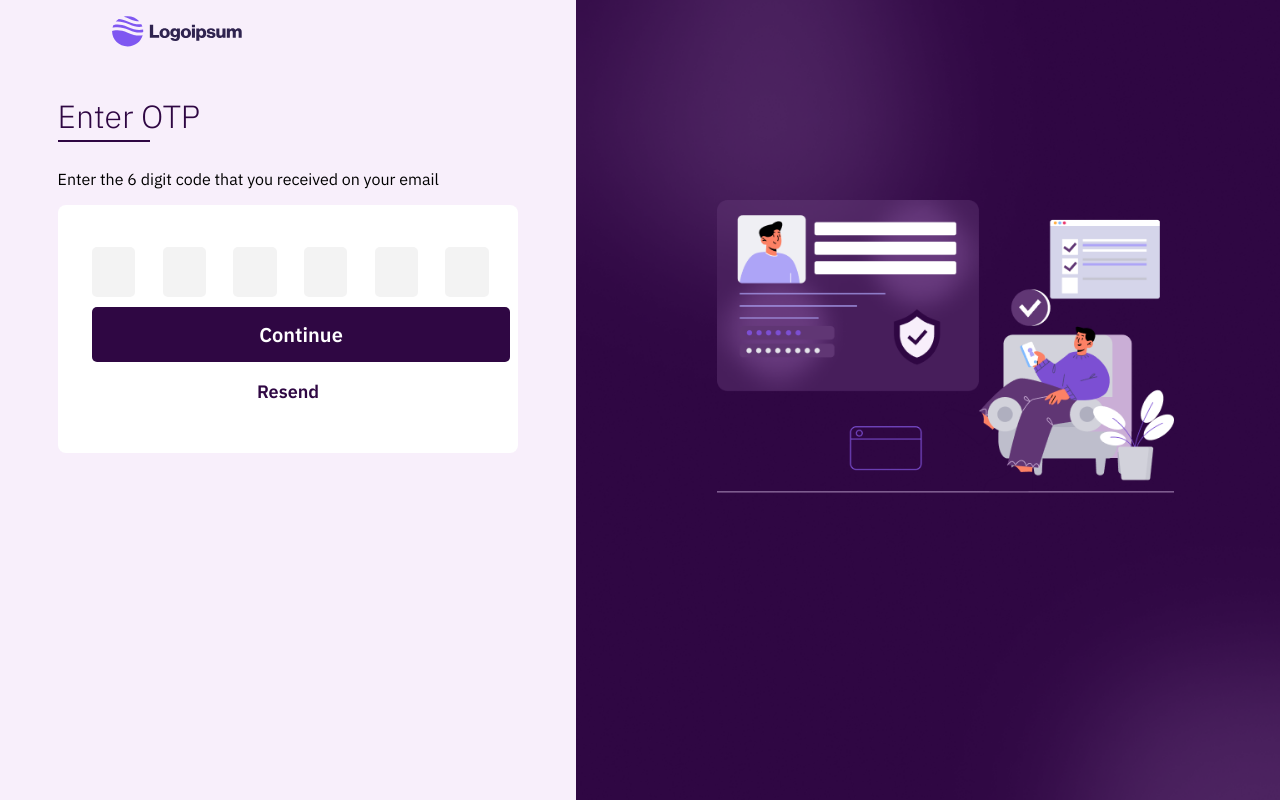
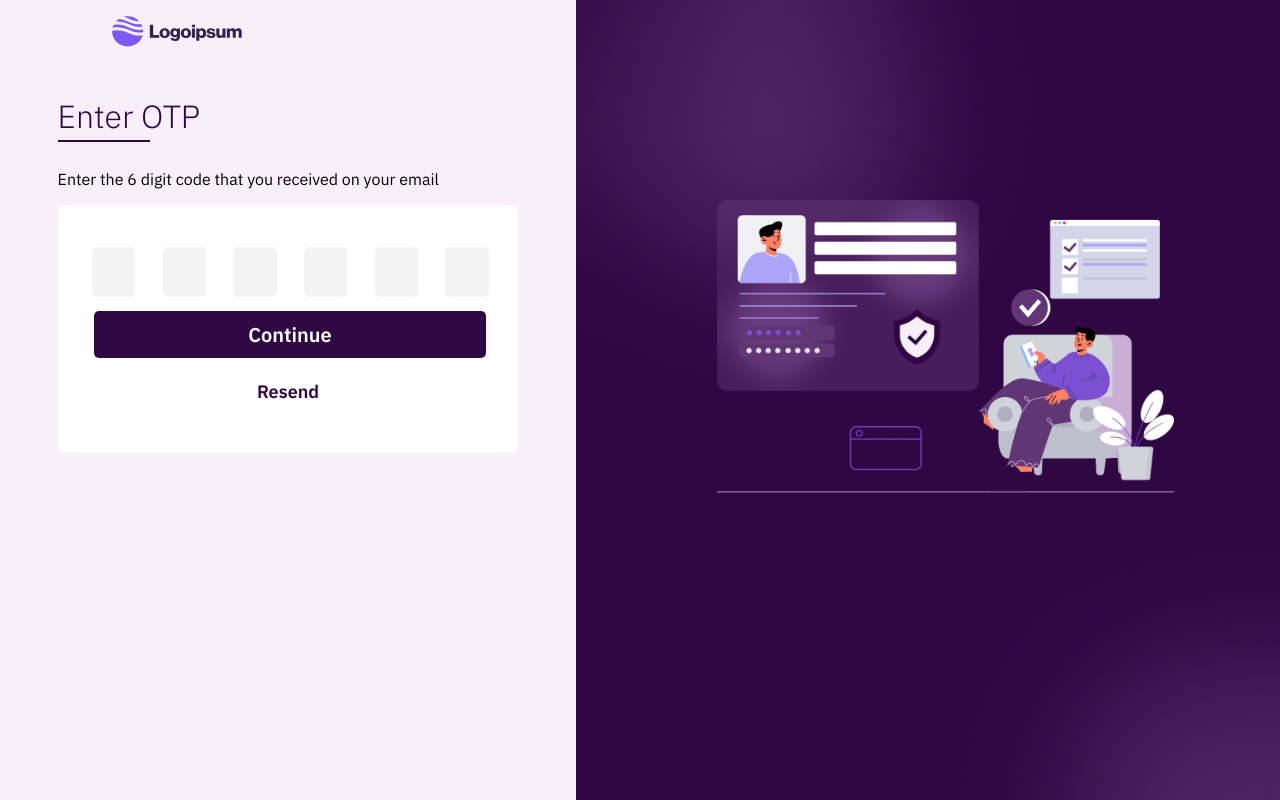
Before and after one commit to altamash2000/online_practice, a React (Create React App) app: page /auth/otp in a window 1280 px wide. Built offline with nearby package versions, Linux system fonts and the light colour scheme.

Commit message:
password

```diff
--- a/src/auth/signup/index.js
+++ b/src/auth/signup/index.js
@@ -14,10 +14,10 @@ export default function Signup() {
   const emailregex = /^(([^<>()[\]\\.,;:\s@\"]+(\.[^<>()[\]\\.,;:\s@\"]+)*)|(\".+\"))@((\[[0-9]{1,3}\.[0-9]{1,3}\.[0-9]{1,3}\.[0-9]{1,3}\])|(([a-zA-Z\-0-9]+\.)+[a-zA-Z]{2,}))$/;
   const passwordRegex = /^(?=.*[0-9])(?=.*[!@#$%^&*])[a-zA-Z0-9!@#$%^&*]{6,16}$/;
   const navigate = useNavigate();
-  const onClick = () => {
-    console.log("signup create")
-    navigate("/auth/upload-photo")
-  }
+  // const onClick = () => {
+  //   console.log("signup create")
+  //   navigate("/auth/upload-photo")
+  // }
 
   const Login = () => {
     navigate("/")
@@ -65,7 +65,7 @@ export default function Signup() {
                     <CustomInput name="password" id="password" onChange={handleChange}  placeholder="Password" type="password" label="Password" lefticon={<PasswordIcon />} righticon={<EyeIcon />} />
                     {errors.password && touched.password && (<div className="input-feedback">{errors.password}</div>)}
                     <CustomInput name="confirmpassword" placeholder="Confirm Password" type="password" label="Confirm Password" lefticon={<PasswordIcon />} righticon={<EyeIcon />} />
-                    <CustomButton title="Signup" type="submit" />
+                    <CustomButton title="Signup" type="submit"/>
                     <FormFooter leftText='Already Have An Account' rightClick={Login} rightText='Login' />
                   </form>
                 );
--- a/src/customComponents/button/customButton.js
+++ b/src/customComponents/button/customButton.js
@@ -1,27 +1,9 @@
-import { ThemeColors } from '../../theme/theme';
 import { Button } from '../customTextInput/indexCss';
 export default function CustomButton(props) {
-  const { title,  type,width = '99%' } = props;
-  // define your styles
-  const styles = {
-    container: {
-      display: 'flex',
-      justifyContent: 'center',
-      backgroundColor: ThemeColors.primary,
-      borderRadius: 5,
-      width: width,
-      cursor: 'pointer',
-      padding: '0 15px 0 15px',
-    },
-    title: {
-      color: ThemeColors.white,
-      fontSize: '20px',
-    },
-  };
-
+  const { title, type, width='100%'} = props;
   return (
-    <div style={styles.container} >
-      <Button type={type}>{title}</Button>
-    </div>
+    <  >
+      <Button type={type} style={{width:width}}>{title}</Button>
+    </>
   )
 }
--- a/src/customComponents/customTextInput/index.js
+++ b/src/customComponents/customTextInput/index.js
@@ -1,21 +1,32 @@
 import React from "react";
+import { useState } from "react";
+import { CrossEyeIcon } from "../../assets/icon/inputIcon";
 import { formControl, formControlOtp, InputLabel, StyledInput } from "./indexCss";
 
 
 export default function CustomInput(props, formdata) {
     const { name, placeholder, type, lefticon, righticon, label, id, onChange } = props;
+    const [inputType, setInputType] = useState(false)
+    const changeType = () => {
+        if (type === 'password') {
+            console.log('input type called');
+            setInputType(!inputType);
+        }
+    }
     return (
-        label === "OTP" ? <StyledInput className={"inputWithIcon"}>
-            <div className="left-icon">{lefticon}</div>
-            <input type={type} name={name} style={formControlOtp} />
-            <div className="right-icon">{righticon}</div>
-        </StyledInput>
-            : <><InputLabel>{label}</InputLabel>
+        label === "OTP" ?
+            <StyledInput className={"inputWithIcon"}>
+                <div className="left-icon">{lefticon}</div>
+                <input type={type} name={name} style={formControlOtp} />
+                <div className="right-icon">{righticon}</div>
+            </StyledInput>
+
+            : <>
+                <InputLabel>{label}</InputLabel>
                 <StyledInput className={"inputWithIcon"}>
                     <div className="left-icon">{lefticon}</div>
-                    <input type={type} id={id} onChange={onChange} name={name} placeholder={placeholder} style={formControl} />
-
-                    <div className="right-icon">{righticon}</div>
+                    <input type={inputType ? 'text' : type} id={id} onChange={onChange} name={name} placeholder={placeholder} style={formControl} />
+                    <div className="right-icon" onClick={() => changeType()}>{!inputType ? righticon : <CrossEyeIcon />}</div>
                 </StyledInput>
             </>
     )
--- a/src/customComponents/customTextInput/indexCss.js
+++ b/src/customComponents/customTextInput/indexCss.js
@@ -25,23 +25,23 @@ export const InputLabel = styled.label`
 `;
 
 export const Button = styled.button`
-background-color:  transparent;
+background-color:  ${ThemeColors.primary};
 border: none;
 border-radius: 5px;
 color: white;
 padding: 10px;
-text-align: center;
 text-decoration: none;
-display: inline-block;
 font-size: 20px;
-font-family:SemiBold;
+font-family: SemiBold;
 margin: 4px 2px;
 cursor: pointer;
+display: flex;
+justify-content: center;
 `
 
 export const formControl = {
   display: 'block',
-  width: '100%',
+  width: '96%',
   padding: ' 0.375rem 0.75rem',
   fontSize: ' 1rem',
   lineHeight: ' 2.4rem',
@@ -61,7 +61,7 @@ export const formControlOtp = {
   background: ThemeColors.inputbg,
   border: 'none',
   borderRadius: '5px',
-  textAlign:'center'
+  textAlign: 'center'
 }
 export const formSelect = {
   display: 'block',
```
Also changed, not shown: src/assets/icon/inputIcon.js (+8 -0 lines).
